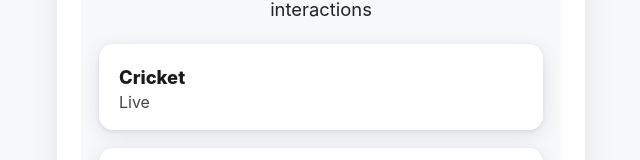
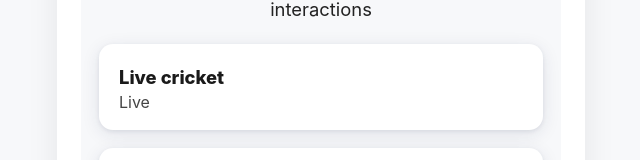
Before and after one commit to vishcanvas97/canvas-demo-with-files-sample, a React (Create React App) app: page / in a window 1280 px wide. Shown: the part 444-604 px from the top of the page, without its empty margins (319-959 px from the left). Built offline with nearby package versions, Linux system fonts and the light colour scheme.

Commit message:
Cricket video replaced

```diff
--- a/src/App.js
+++ b/src/App.js
@@ -23,8 +23,8 @@ function App() {
   // Demo cards for each tab
   const [engageCards, setEngageCards] = useState([
     {
-      src: 'Cricket.mp4',
-      title: 'Cricket',
+      src: 'Live cricket.mp4',
+      title: 'Live cricket',
       desc: 'Live',
       lockTime: 2
     },
```
Also changed, not shown: 1 other file (tests, documents, lock files or other folders).
